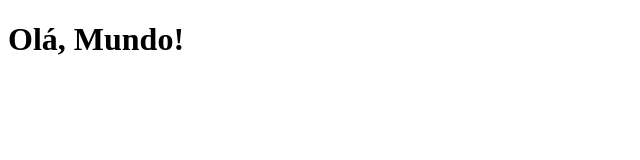
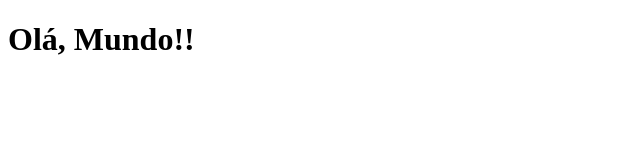
Before and after one commit to marizari/Prova-Actions, a plain HTML site: page index.html in a window 1280 px wide. Shown: the full height of the page, 0-640 px from the left. Drawn offline with Linux system fonts and the light colour scheme.

Commit message:
Fix heading text by adding an exclamation mark

```diff
--- a/index.html
+++ b/index.html
@@ -6,7 +6,8 @@
     <title>Document</title>
 </head>
 <body>
-    <h1>Olá, Mundo!</h1>
+    <h1>Olá, Mundo!!</h1>
+
 
 </body>
 </html>
```
